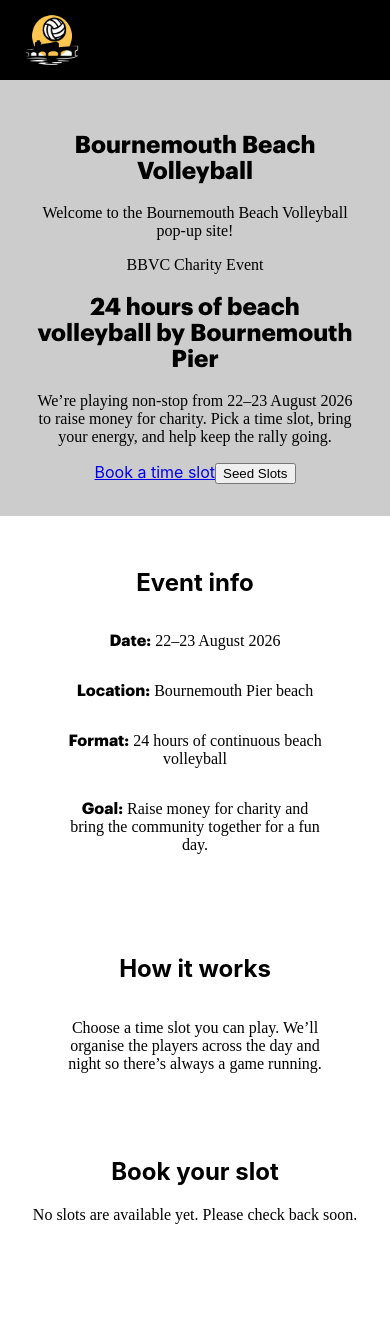
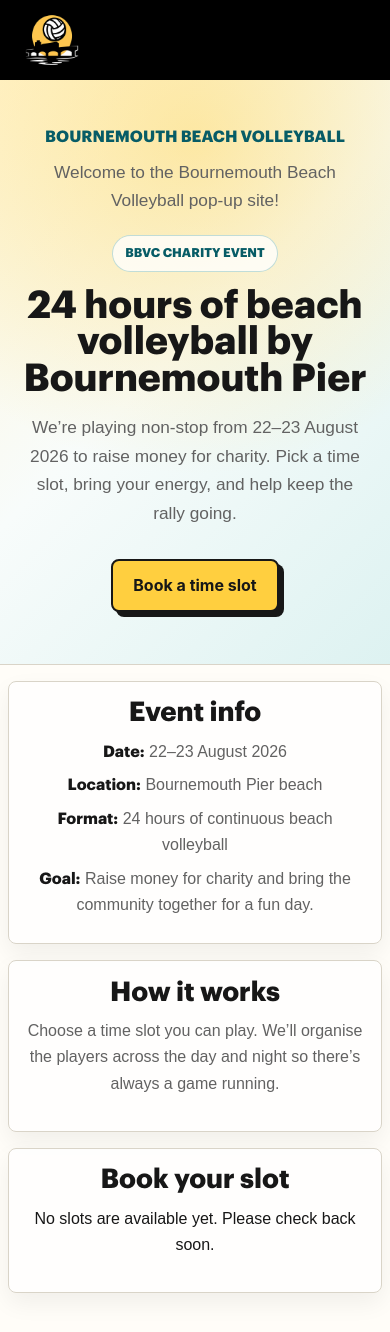
Before and after one commit to andyjalex/bbv-popup, a React (Create React App) app: page / in a window 390 px wide. Before the commit the page ends 1256 px from the top, so only its background shows below. Built offline with nearby package versions, Linux system fonts and the light colour scheme; no server answers; the database is empty; a web font is replaced by a local one.

Commit message:
added styles

```diff
--- a/src/App.css
+++ b/src/App.css
@@ -1,69 +1,222 @@
+:root {
+  --ink: #171717;
+  --muted: #626262;
+  --line: #d9d4c8;
+  --paper: #fffdf8;
+  --sand: #f6efdf;
+  --sea: #087f8c;
+  --sea-dark: #075c66;
+  --grass: #218450;
+  --grass-soft: #e7f5ee;
+  --sun: #ffcf3f;
+  --coral: #f46d4f;
+  --error-bg: #fdecec;
+  --error-line: #d66a6a;
+  --error-text: #7a1f1f;
+  --shadow: 0 16px 40px rgba(23, 23, 23, 0.12);
+}
+
+* {
+  box-sizing: border-box;
+}
+
+html {
+  scroll-behavior: smooth;
+}
+
+body {
+  background: var(--paper);
+  color: var(--ink);
+}
+
 .App {
+  min-height: 100vh;
+  background:
+    linear-gradient(180deg, rgba(255, 207, 63, 0.16), transparent 28rem),
+    var(--paper);
   text-align: center;
+}
 
+h1,
+h2,
+h3,
+p {
+  margin-top: 0;
+}
+
+h1,
+h2,
+h3 {
+  font-family: "Graphik", Arial, sans-serif;
+  font-weight: 700;
+  letter-spacing: 0;
 }
 
 h1 {
-  font-family: "Graphik";
-  font-weight: 700;
+  max-width: 840px;
+  margin: 0 auto 1rem;
+  font-size: clamp(2.4rem, 8vw, 5.6rem);
+  line-height: 0.95;
+}
+
+h2 {
+  margin-bottom: 0.75rem;
+  font-size: clamp(1.7rem, 4vw, 3rem);
+  line-height: 1;
+}
+
+h3 {
+  margin-bottom: 0.85rem;
+  font-size: 1.05rem;
+  line-height: 1.25;
 }
 
 p {
-  font-family: "Graphik";
+  font-family: "Graphik", Arial, sans-serif;
   font-weight: 400;
+  line-height: 1.65;
 }
 
 .hero {
-  background-color: #ccc;
-  padding: 2rem;
-}
-
-.eventInfo {
   display: flex;
+  min-height: calc(100vh - 5rem);
   flex-direction: column;
   align-items: center;
   justify-content: center;
-  padding: 2rem;
-  padding-right: 4rem;
-  padding-left: 4rem;
+  padding: clamp(3rem, 9vw, 6.5rem) 1.25rem;
+  background:
+    radial-gradient(circle at 50% 10%, rgba(255, 207, 63, 0.42), transparent 21rem),
+    linear-gradient(135deg, #fff6d8 0%, #f8fcfb 46%, #ddf2f1 100%);
+  border-bottom: 1px solid var(--line);
+}
 
+.hero > p:not(.eyebrow) {
+  max-width: 680px;
+  margin: 0 auto 1.25rem;
+  color: var(--muted);
+  font-size: 1.08rem;
+}
 
+.hero > h1:first-of-type {
+  margin-bottom: 0.65rem;
+  color: var(--sea-dark);
+  font-size: clamp(1rem, 2.8vw, 1.45rem);
+  line-height: 1.2;
+  text-transform: uppercase;
 }
-.howItWorks {
-   display: flex;
-  flex-direction: column;
+
+.eyebrow {
+  display: inline-flex;
   align-items: center;
   justify-content: center;
-  padding: 2rem;
-  padding-right: 4rem;
-  padding-left: 4rem;
+  margin: 0 0 1rem;
+  padding: 0.45rem 0.75rem;
+  border: 1px solid rgba(8, 127, 140, 0.25);
+  border-radius: 999px;
+  background: rgba(255, 255, 255, 0.76);
+  color: var(--sea-dark);
+  font-size: 0.78rem;
+  font-weight: 700;
+  text-transform: uppercase;
 }
 
+.primaryBtn {
+  display: inline-flex;
+  align-items: center;
+  justify-content: center;
+  min-height: 3rem;
+  margin-top: 0.75rem;
+  padding: 0.9rem 1.25rem;
+  border: 2px solid var(--ink);
+  border-radius: 8px;
+  background: var(--sun);
+  box-shadow: 5px 5px 0 var(--ink);
+  color: var(--ink);
+  font-weight: 700;
+  text-decoration: none;
+  transition: transform 0.16s ease, box-shadow 0.16s ease;
+}
+
+.primaryBtn:hover,
+.primaryBtn:focus-visible {
+  box-shadow: 2px 2px 0 var(--ink);
+  outline: none;
+  transform: translate(3px, 3px);
+}
+
+.eventInfoContainer {
+  display: grid;
+  gap: clamp(1rem, 3vw, 2rem);
+  width: min(1120px, calc(100% - 2rem));
+  margin: 0 auto;
+  padding: clamp(2.5rem, 7vw, 5rem) 0;
+}
+
+.eventInfo,
+.howItWorks,
 .slots {
-  padding: 1rem;
+  padding: clamp(1.25rem, 4vw, 2.5rem);
+  border: 1px solid var(--line);
+  border-radius: 8px;
+  background: rgba(255, 255, 255, 0.78);
+  box-shadow: 0 10px 24px rgba(23, 23, 23, 0.06);
+}
 
+.eventInfo p,
+.howItWorks p,
+.slots > p {
+  max-width: 720px;
+  margin-right: auto;
+  margin-left: auto;
+  color: var(--muted);
+}
+
+.eventInfo p {
+  margin-bottom: 0.45rem;
+}
+
+.eventInfo strong {
+  color: var(--ink);
 }
 
 .slotGrid {
   display: grid;
-  grid-template-columns: repeat(auto-fit, minmax(160px, 1fr));
+  grid-template-columns: repeat(auto-fit, minmax(210px, 1fr));
   gap: 1rem;
+  margin-top: 1.5rem;
+}
+
+.slotGrid--hasSelection {
+  grid-template-columns: minmax(0, 420px);
+  justify-content: center;
 }
 
 .slotCard {
   position: relative;
-  border: 2px solid #111;
-  border-radius: 16px;
-  padding: 1rem;
+  min-height: 12rem;
+  border: 2px solid var(--ink);
+  border-radius: 8px;
+  padding: 1.15rem;
   background: #fff;
+  box-shadow: 4px 4px 0 rgba(23, 23, 23, 0.12);
+  color: var(--ink);
   text-align: left;
   cursor: pointer;
+  transition: border-color 0.18s ease, box-shadow 0.18s ease, transform 0.18s ease;
+}
+
+.slotCard:hover,
+.slotCard:focus-visible {
+  border-color: var(--sea);
+  box-shadow: 5px 5px 0 rgba(8, 127, 140, 0.22);
+  outline: none;
+  transform: translateY(-2px);
 }
 
 .slotCard--selected {
-  background: #f3fbf7;
-  border-color: #1f8f4d;
-  box-shadow: 0 0 0 3px rgba(31, 143, 77, 0.18);
+  background: var(--grass-soft);
+  border-color: var(--grass);
+  box-shadow: 0 0 0 3px rgba(33, 132, 80, 0.18), var(--shadow);
 }
 
 .slotGrid--hasSelection .slotCard:not(.slotCard--selected) {
@@ -77,13 +230,13 @@ p {
   display: inline-flex;
   align-items: center;
   justify-content: center;
-  width: 1.75rem;
-  height: 1.75rem;
+  width: 1.9rem;
+  height: 1.9rem;
+  border: 1px solid var(--grass);
   border-radius: 999px;
   background: #fff;
-  border: 1px solid #1f8f4d;
-  color: #185c32;
-  font-size: 1.2rem;
+  color: var(--grass);
+  font-size: 1.25rem;
   line-height: 0;
 }
 
@@ -93,62 +246,129 @@ p {
 
 .slotCard .slotCardClose:hover,
 .slotCard .slotCardClose:focus-visible {
-  background: #e8f6ee;
+  background: #d8f0e5;
   outline: none;
 }
 
 .slotCard span {
   display: block;
+  margin-top: 0.75rem;
   font-weight: 700;
 }
 
 .slotCard small {
   display: block;
-  margin-top: 0.5rem;
-  opacity: 0.7;
+  margin-top: 0.2rem;
+  color: var(--muted);
+  font-size: 0.9rem;
 }
+
 .bookingSection {
-  background: #f9f9f9;
-  padding: 2rem;
   display: flex;
   justify-content: center;
+  padding: 2rem;
+  background: var(--sand);
 }
 
 .bookingForm {
-  margin-top: 2rem;
   display: grid;
-  gap: 1rem;
-  max-width: 420px;
+  width: min(100%, 480px);
+  margin: 1.25rem auto 0;
+  gap: 0.9rem;
+  padding: 1.25rem;
+  border: 1px solid var(--line);
+  border-radius: 8px;
+  background: #fff;
+  box-shadow: 0 12px 28px rgba(23, 23, 23, 0.08);
+}
+
+.bookingForm h3 {
+  margin-bottom: 0.25rem;
+  color: var(--sea-dark);
 }
 
 .bookingForm input,
 .bookingForm select,
 .bookingForm button {
-  padding: 0.9rem;
-  border-radius: 10px;
-  border: 1px solid #ccc;
+  width: 100%;
+  min-height: 3rem;
+  padding: 0.9rem 1rem;
+  border: 1px solid #c9c4b8;
+  border-radius: 8px;
+  background: #fff;
+  color: var(--ink);
+  font: inherit;
+}
+
+.bookingForm input:focus,
+.bookingForm select:focus {
+  border-color: var(--sea);
+  box-shadow: 0 0 0 3px rgba(8, 127, 140, 0.16);
+  outline: none;
+}
+
+.bookingForm button {
+  border: 2px solid var(--sea-dark);
+  background: var(--sea);
+  color: #fff;
+  font-weight: 700;
+  cursor: pointer;
+  transition: background 0.18s ease, transform 0.18s ease;
+}
+
+.bookingForm button:hover,
+.bookingForm button:focus-visible {
+  background: var(--sea-dark);
+  outline: none;
+  transform: translateY(-1px);
 }
 
 .bookingForm button:disabled {
   cursor: not-allowed;
   opacity: 0.65;
+  transform: none;
 }
 
 .bookingFeedback {
   margin: 0;
-  padding: 0.9rem;
-  border-radius: 10px;
+  padding: 0.9rem 1rem;
+  border-radius: 8px;
   font-weight: 700;
+  line-height: 1.45;
 }
 
 .bookingFeedback--success {
-  background: #e8f6ee;
+  background: var(--grass-soft);
   border: 1px solid #68b684;
   color: #185c32;
 }
 
 .bookingFeedback--error {
-  background: #fdecec;
-  border: 1px solid #d66a6a;
-  color: #7a1f1f;
+  background: var(--error-bg);
+  border: 1px solid var(--error-line);
+  color: var(--error-text);
 }
+
+@media (max-width: 680px) {
+  .hero {
+    min-height: auto;
+    padding-top: 3rem;
+    padding-bottom: 3.25rem;
+  }
+
+  .eventInfoContainer {
+    width: min(100% - 1rem, 1120px);
+    padding-top: 1rem;
+  }
+
+  .eventInfo,
+  .howItWorks,
+  .slots {
+    padding: 1.1rem;
+  }
+
+  .slotGrid,
+  .slotGrid--hasSelection {
+    grid-template-columns: 1fr;
+  }
+}
--- a/src/App.js
+++ b/src/App.js
@@ -1,4 +1,3 @@
-import logo from './logo.svg';
 import './App.css';
 import Hero from './components/Hero';
 import EventInfo from './components/EventInfo';
@@ -10,8 +9,6 @@ function App() {
       <Navbar />
       <Hero />
       <EventInfo />
-
-
     </div>
   );
 }
--- a/src/components/Hero.js
+++ b/src/components/Hero.js
@@ -1,5 +1,3 @@
-import { seedSlots } from "../services/seedSlots";
-
 const Hero = () => {
   return (
 
@@ -19,7 +17,7 @@ const Hero = () => {
         <a href="#slots" className="primaryBtn">
           Book a time slot
         </a>
-        <button onClick={seedSlots}>Seed Slots</button>
+        {/* <button onClick={seedSlots}>Seed Slots</button> */}
       </section>
 
   );
--- a/src/components/Navbar.js
+++ b/src/components/Navbar.js
@@ -1,6 +1,5 @@
-import React, { useState, useEffect, useCallback } from 'react'
+import React from 'react'
 import styled from 'styled-components'
-import { FaBars } from 'react-icons/fa6'
 import logo from '../assets/icon.png'
 
 const Navbar = ({ fixed }) => {
```
